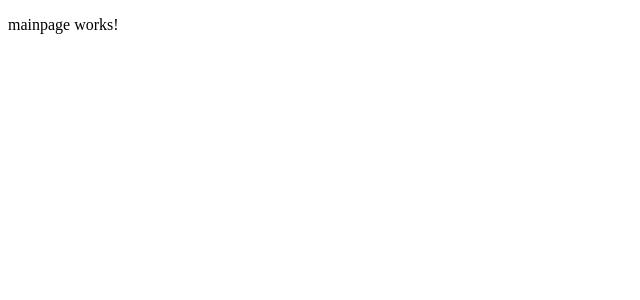
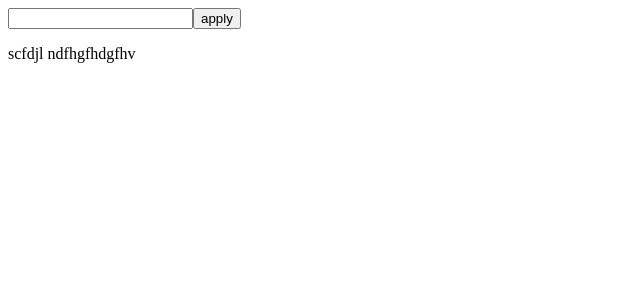
Before and after one commit to tulasi1356/blogwriting, an Angular app in the folder y/: page /blogpage in a window 1280 px wide. Shown: the top 300 px of the page, without its empty margins (0-640 px from the left). Built offline with nearby package versions, Linux system fonts and the light colour scheme.

Commit message:
getting idea for class color

```diff
--- a/y/src/app/mainpage/mainpage.component.html
+++ b/y/src/app/mainpage/mainpage.component.html
@@ -1 +1,5 @@
-<p>mainpage works!</p>
+<input type="text" #color>
+<button (click)="colorchange(color.value)">apply</button>
+<div class="check">
+    <p [ngStyle]="{'color': color.value}">scfdjl ndfhgfhdgfhv</p>
+</div>
--- a/y/src/app/mainpage/mainpage.component.ts
+++ b/y/src/app/mainpage/mainpage.component.ts
@@ -1,4 +1,4 @@
-import { Component, OnInit } from '@angular/core';
+import { Component, ElementRef, OnInit } from '@angular/core';
 
 @Component({
   selector: 'app-mainpage',
@@ -7,9 +7,13 @@ import { Component, OnInit } from '@angular/core';
 })
 export class MainpageComponent implements OnInit {
 
-  constructor() { }
+  constructor(private elementRef: ElementRef) { }
 
   ngOnInit(): void {
   }
+  colorchange(color: any){
+    // this.elementRef.nativeElement.ownerDocument.body.style.backgroundColor =color;
+
+  }
 
 }
```
